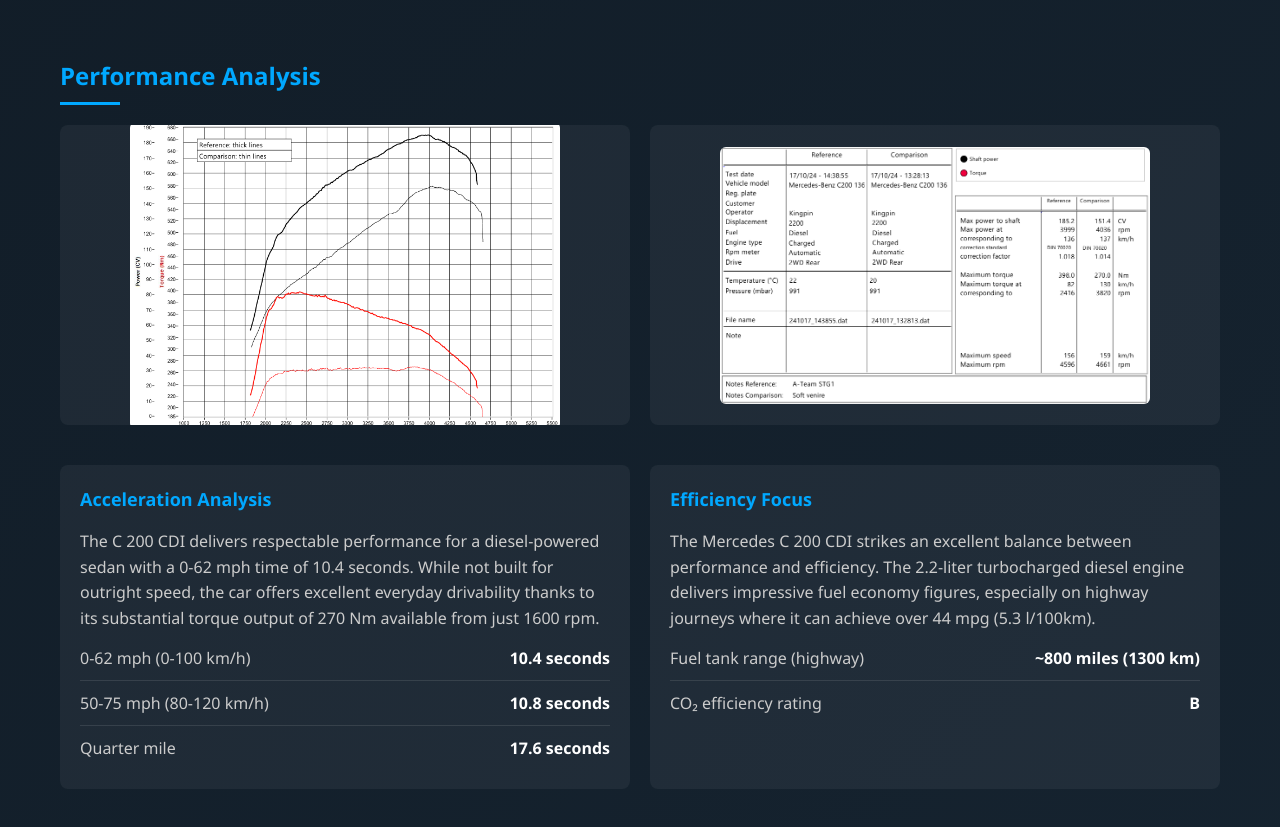
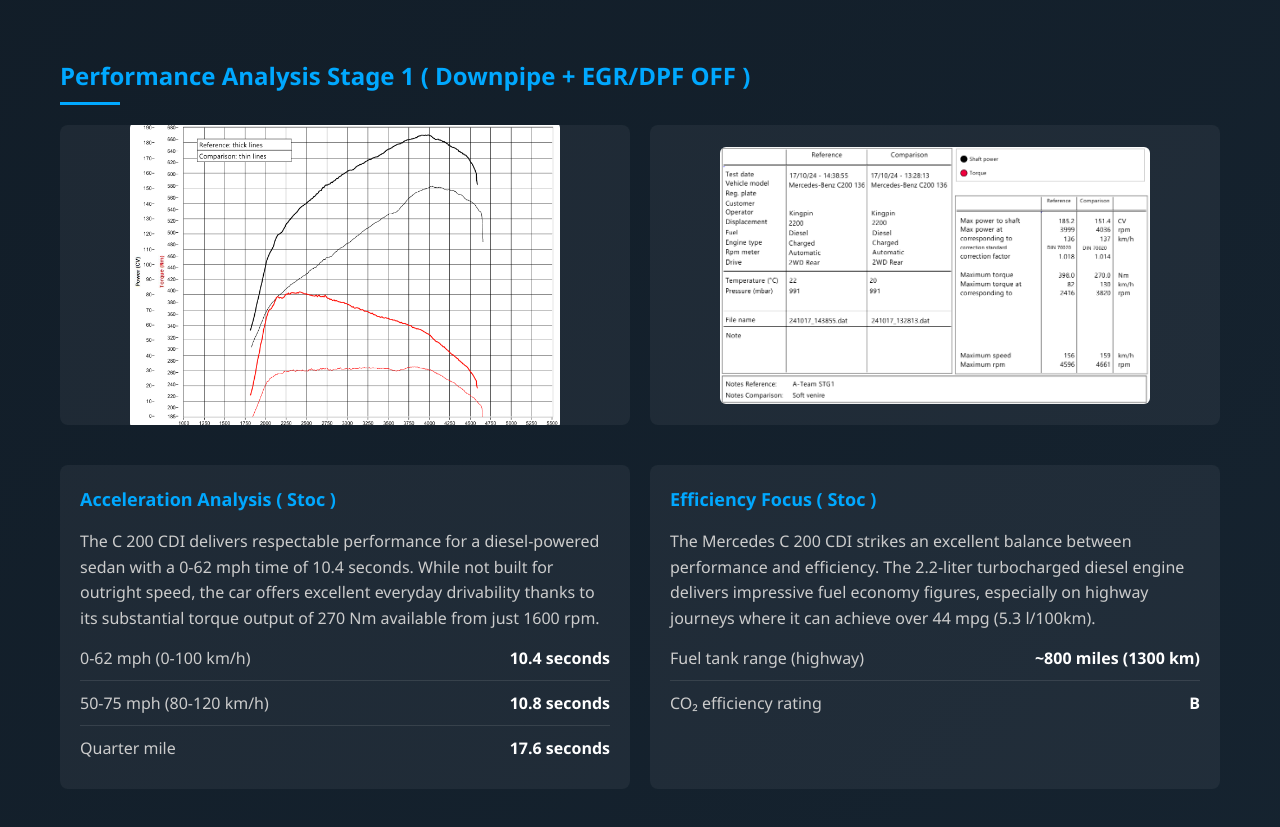
Before and after one commit to Buier-Sebastian-David-e30021/Buier-Sebastian-David-e30021.github.io, a plain HTML site: page index.html in a window 1280 px wide. Shown: the part 1736-2563 px from the top of the page. Drawn offline with Linux system fonts and the light colour scheme.

Commit message:
Update index.html

```diff
--- a/index.html
+++ b/index.html
@@ -749,7 +749,7 @@
 
       <!-- Performance Section -->
 <section id="performance" class="performance-section">
-    <h2 class="section-title">Performance Analysis</h2>
+    <h2 class="section-title">Performance Analysis Stage 1 ( Downpipe + EGR/DPF OFF )</h2>
 
     <div class="performance-charts">
         <div class="chart-container" style="display: flex; justify-content: center; align-items: center; overflow: hidden;">
@@ -762,7 +762,7 @@
 
     <div class="performance-details" style="margin-top: 40px; display: grid; grid-template-columns: 1fr 1fr; gap: 20px;">
         <div class="spec-card">
-            <h3>Acceleration Analysis</h3>
+            <h3>Acceleration Analysis ( Stoc )</h3>
             <p style="color: #cccccc; margin-bottom: 15px;">The C 200 CDI delivers respectable performance for a diesel-powered sedan with a 0-62 mph time of 10.4 seconds. While not built for outright speed, the car offers excellent everyday drivability thanks to its substantial torque output of 270 Nm available from just 1600 rpm.</p>
             <div class="spec-item">
                 <span class="spec-name">0-62 mph (0-100 km/h)</span>
@@ -779,7 +779,7 @@
         </div>
 
         <div class="spec-card">
-            <h3>Efficiency Focus</h3>
+            <h3>Efficiency Focus ( Stoc )</h3>
             <p style="color: #cccccc; margin-bottom: 15px;">The Mercedes C 200 CDI strikes an excellent balance between performance and efficiency. The 2.2-liter turbocharged diesel engine delivers impressive fuel economy figures, especially on highway journeys where it can achieve over 44 mpg (5.3 l/100km).</p>
             <div class="spec-item">
                 <span class="spec-name">Fuel tank range (highway)</span>
```
